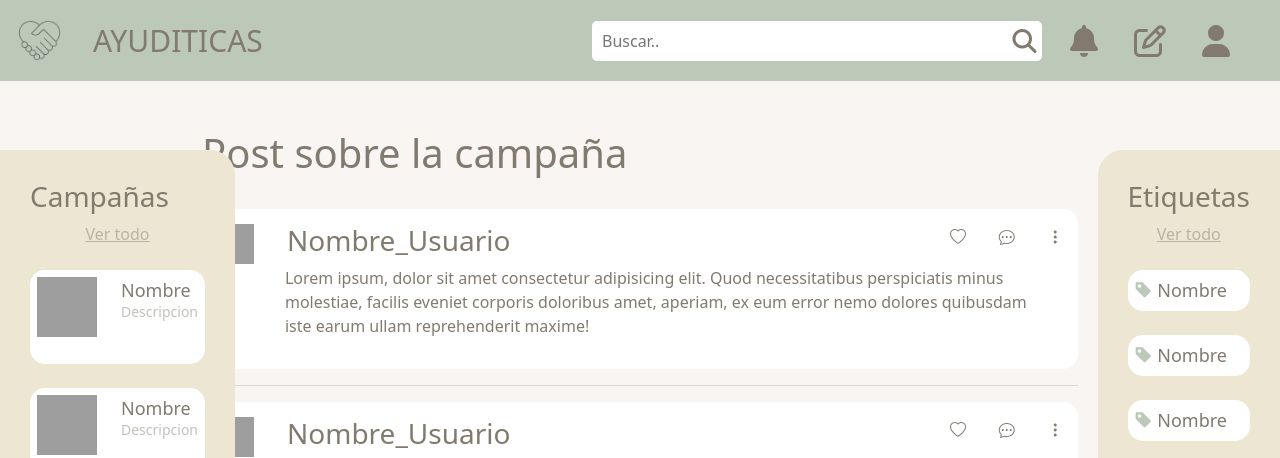
After one commit to TitoManri/Ayuditicas, a PHP site: page /VerPostEtiqueta.php in a window 1280 px wide. The commit adds this page. Shown: the top 458 px of the page. Run offline with PHP 8.4, Linux system fonts and the light colour scheme; some libraries are stand-ins or nearby versions; grey boxes are pictures that could not be loaded.

Commit message:
Ver Posts con etiquetas

```diff
--- /dev/null
+++ b/views/VerPostEtiqueta.php
@@ -0,0 +1,231 @@
+<!DOCTYPE html>
+<html lang="en">
+
+<head>
+    <meta charset="UTF-8">
+    <meta name="viewport" content="width=device-width, initial-scale=1.0">
+    <title>Etiqueta1</title>
+    <!-- Bootstrap & Icons-->
+    <link rel="stylesheet" href="./assets/css/Etiquetas.css">
+    <link href="https://cdn.jsdelivr.net/npm/bootstrap@5.3.3/dist/css/bootstrap.min.css" rel="stylesheet" integrity="sha384-QWTKZyjpPEjISv5WaRU9OFeRpok6YctnYmDr5pNlyT2bRjXh0JMhjY6hW+ALEwIH" crossorigin="anonymous">
+    <link rel="stylesheet" href="./assets/css/theme.css">
+    <link rel="stylesheet" href="./assets/css/headerfooter.css">
+    <link rel="stylesheet" href="https://cdn.jsdelivr.net/npm/bootstrap-icons@1.11.3/font/bootstrap-icons.min.css">
+</head>
+
+<body>
+    <header class="mainHeader">
+        <?php
+        include './templates/Header&Footer/header.php';
+        ?></header>
+
+    <!-- Aside de etiquetas -->
+    <aside id="EtiquetaAside" class="EtiquetasAside">
+        <!-- Titulo y ver todas las etiquetas -->
+        <h3>Etiquetas</h3>
+        <div class="text-center">
+            <a href="" style="color: #827a6f; opacity: 47%;" class="text-center">Ver todo</a>
+        </div>
+
+        <!-- Etiquetas individuales. Uso de PHP para facilitar la creacion -->
+        <br>
+        <?php
+        for ($i = 0; $i < 5; $i++) {
+        ?>
+            <div class="Etiquetas">
+                <a href=""><i class="bi bi-tag-fill" style="color: #bcc9b8;"></i> Nombre</a>
+            </div>
+            <br>
+        <?php
+        }
+        ?>
+    </aside>
+
+    <aside id="CampanasAside" class="CampanasAside">
+        <h3>Campañas</h3>
+        <div class="text-center">
+            <a href="./index.php" style="color: #827a6f; opacity: 47%;" class="text-center">Ver todo</a>
+        </div>
+
+        <!-- Etiquetas individuales. Uso de PHP para facilitar la creacion -->
+        <br>
+        <?php
+        for ($i = 0; $i < 4; $i++) {
+        ?>
+
+            <div class="Etiquetas">
+                <a href="">
+                    <div class="row">
+                        <div class="col d-flex justify-content-center">
+                            <img src="https://cdn.iconscout.com/icon/free/png-256/free-gallery-187-902099.png?f=webp" alt="" width="60px" height="60px">
+                        </div>
+                        <div class="col">
+                            <div class="row" style="height: 30%;">
+                                <p>Nombre</p>
+                            </div>
+                            <div class="row">
+                                <p style="font-size: 14px; opacity: 47%;" class="text-truncate">Descripcion</p>
+                            </div>
+                        </div>
+                    </div>
+                </a>
+            </div>
+            <br>
+        <?php
+        }
+        ?>
+    </aside>
+    <br><br>
+
+    <section id="PostCamp" class="container containerD">
+        <h1>Post sobre la campaña</h1><br>
+        <section class="container Post">
+            <div id="infoUsuario" class="row">
+                <div class="col-1">
+                    <img src="https://cdn.iconscout.com/icon/free/png-256/free-gallery-187-902099.png?f=webp" alt="" width="40px" height="40px">
+                </div>
+                <div class="col-3">
+                    <p class="h3">Nombre_Usuario</p>
+                </div>
+                <div class="col-8">
+                    <div class="row d-flex justify-content-end">
+                        <div class="col-1">
+                            <button onclick="" class="Opciones">
+                                <i class="bi bi-heart"></i>
+                            </button>
+                        </div>
+                        <!-- Button trigger modal -->
+                        <div class="col-1">
+                            <button type="button" class="Opciones" data-bs-toggle="modal" data-bs-target="#exampleModal">
+                                <i class="bi bi-chat-dots"></i>
+                            </button>
+
+                            <!-- Modal -->
+                            <div class="modal fade" id="exampleModal" tabindex="-1" aria-labelledby="exampleModalLabel" aria-hidden="true">
+                                <div class="modal-dialog">
+                                    <div class="modal-content">
+                                        <div class="modal-header">
+                                            <h1 class="modal-title fs-5" id="exampleModalLabel">Modal title</h1>
+                                            <button type="button" class="btn-close" data-bs-dismiss="modal" aria-label="Close"></button>
+                                        </div>
+                                        <div class="modal-body">
+                                            ...
+                                        </div>
+                                        <div class="modal-footer">
+                                            <button type="button" class="btn btn-secondary" data-bs-dismiss="modal">Close</button>
+                                            <button type="button" class="btn btn-primary">Save changes</button>
+                                        </div>
+                                    </div>
+                                </div>
+                            </div>
+                        </div>
+
+                        <div class="col-1 dropdown">
+                            <button type="button" data-bs-toggle="dropdown" aria-expanded="false" class="Opciones">
+                                <i class="bi bi-three-dots-vertical"></i>
+                            </button>
+                            <ul class="dropdown-menu">
+                                <li><a class="dropdown-item" href="#">Action</a></li>
+                                <li><a class="dropdown-item" href="#">Another action</a></li>
+                                <li><a class="dropdown-item" href="#">Something else here</a></li>
+                            </ul>
+                        </div>
+                    </div>
+                </div>
+                <div class="row">
+                    <div class="col-1"></div>
+                    <div class="col">
+                        <p>Lorem ipsum, dolor sit amet consectetur adipisicing elit. Quod necessitatibus perspiciatis minus molestiae, facilis eveniet corporis doloribus amet, aperiam, ex eum error nemo dolores quibusdam iste earum ullam reprehenderit maxime!</p>
+                    </div>
+                </div>
+            </div>
+        </section>
+
+        <hr>
+    </section>
+
+
+    <section id="PostCampConIMG" class="container containerD">
+        <section id="Post2">
+            <section class="container Post">
+                <div id="infoUsuario" class="row">
+                    <div class="col-1">
+                        <img src="https://cdn.iconscout.com/icon/free/png-256/free-gallery-187-902099.png?f=webp" alt="" width="40px" height="40px">
+                    </div>
+                    <div class="col-3">
+                        <p class="h3">Nombre_Usuario</p>
+                    </div>
+                    <div class="col-8">
+                        <div class="row d-flex justify-content-end">
+                            <div class="col-1">
+                                <button onclick="" class="Opciones">
+                                    <i class="bi bi-heart"></i>
+                                </button>
+                            </div>
+                            <!-- Button trigger modal -->
+                            <div class="col-1">
+                                <button type="button" class="Opciones" data-bs-toggle="modal" data-bs-target="#exampleModal">
+                                    <i class="bi bi-chat-dots"></i>
+                                </button>
+
+                                <!-- Modal -->
+                                <div class="modal fade" id="exampleModal" tabindex="-1" aria-labelledby="exampleModalLabel" aria-hidden="true">
+                                    <div class="modal-dialog">
+                                        <div class="modal-content">
+                                            <div class="modal-header">
+                                                <h1 class="modal-title fs-5" id="exampleModalLabel">Modal title</h1>
+                                                <button type="button" class="btn-close" data-bs-dismiss="modal" aria-label="Close"></button>
+                                            </div>
+                                            <div class="modal-body">
+                                                ...
+                                            </div>
+                                            <div class="modal-footer">
+                                                <button type="button" class="btn btn-secondary" data-bs-dismiss="modal">Close</button>
+                                                <button type="button" class="btn btn-primary">Save changes</button>
+                                            </div>
+                                        </div>
+                                    </div>
+                                </div>
+                            </div>
+
+                            <div class="col-1 dropdown">
+                                <button type="button" data-bs-toggle="dropdown" aria-expanded="false" class="Opciones">
+                                    <i class="bi bi-three-dots-vertical"></i>
+                                </button>
+                                <ul class="dropdown-menu">
+                                    <li><a class="dropdown-item" href="#">Action</a></li>
+                                    <li><a class="dropdown-item" href="#">Another action</a></li>
+                                    <li><a class="dropdown-item" href="#">Something else here</a></li>
+                                </ul>
+                            </div>
+                        </div>
+                    </div>
+                    <div class="container d-flex justify-content-center">
+                        <img src="https://cdn.iconscout.com/icon/free/png-256/free-gallery-187-902099.png?f=webp" alt="" class="img-fluid">
+                    </div>
+                    <div class="row">
+                        <div class="col-1"></div>
+                        <div class="col">
+                            <p>Lorem ipsum, dolor sit amet consectetur adipisicing elit. Quod necessitatibus perspiciatis minus molestiae, facilis eveniet corporis doloribus amet, aperiam, ex eum error nemo dolores quibusdam iste earum ullam reprehenderit maxime!</p>
+                        </div>
+                    </div>
+                </div>
+            </section>
+
+        </section>
+        <hr>
+    </section>
+
+    <br><br><br><br><br>
+
+    <footer class="mainfooter">
+        <?php include './templates/Header&Footer/footer.php';
+        ?></footer>
+</body>
+<script src="https://cdn.jsdelivr.net/npm/@popperjs/core@2.11.8/dist/umd/popper.min.js" integrity="sha384-I7E8VVD/ismYTF4hNIPjVp/Zjvgyol6VFvRkX/vR+Vc4jQkC+hVqc2pM8ODewa9r" crossorigin="anonymous"></script>
+<script src="https://cdn.jsdelivr.net/npm/bootstrap@5.3.3/dist/js/bootstrap.min.js" integrity="sha384-0pUGZvbkm6XF6gxjEnlmuGrJXVbNuzT9qBBavbLwCsOGabYfZo0T0to5eqruptLy" crossorigin="anonymous"></script>
+<script src="https://kit.fontawesome.com/c723dfe3cd.js" crossorigin="anonymous"></script>
+<script src="https://code.jquery.com/jquery-3.5.1.min.js"></script>
+<script src="./assets/js/searchBar.js"></script>
+
+</html>
--- a/views/assets/css/Etiquetas.css
+++ b/views/assets/css/Etiquetas.css
@@ -23,3 +23,58 @@
 .EtiquetasRecomendados:hover{
     opacity: 85%;
 }
+
+.EtiquetasAside {
+    position: absolute;
+    color: #827a6f;
+    top: 150px;
+    right: 0;
+    background: #ede6d3;
+    padding: 30px 30px 70px;
+    border-top-left-radius: 25px;
+    border-bottom-left-radius: 25px;
+    max-width: 20%;
+    overflow: auto;
+    z-index: 1;
+}
+
+.CampanasAside {
+    position: absolute;
+    color: #827a6f;
+    top: 150px;
+    left: 0;
+    background: #ede6d3;
+    padding: 30px 30px 30px;
+    border-top-right-radius: 25px;
+    border-bottom-right-radius: 25px;
+    max-width: 20%;
+    overflow: auto;
+    z-index: 1;
+}
+
+.Etiquetas {
+    font-size: 18px;
+    background-color: white;
+    border-radius: 15px;
+    padding: 7px;
+}
+
+.Etiquetas a {
+    text-decoration: none;
+    color: #827a6f;
+}
+
+.Post{
+    padding: 15px;
+    background-color: white;
+    border-radius: 15px;
+}
+
+.containerD{
+    max-width: 900px !important;
+}
+
+.Opciones {
+    border: none !important;
+    background: none !important;
+}
--- a/views/assets/css/theme.css
+++ b/views/assets/css/theme.css
@@ -24,3 +24,7 @@ html {
 .mainfooter{
     background-color: #BCC9B8;
 }
+
+body{
+    background-color: #f9f5f2;
+}
```
